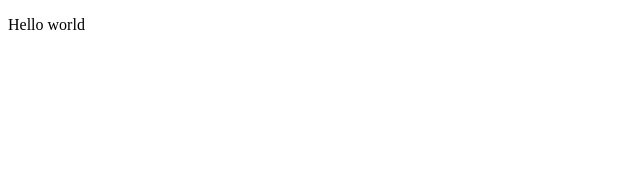
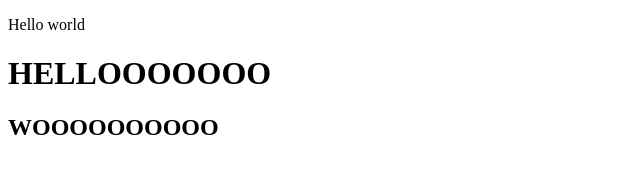
Before and after one commit to tomsshow/LetsGetRolan, a plain HTML site: page index.html in a window 1280 px wide. Shown: the whole page, without its empty margins (0-640 px from the left). Drawn offline with Linux system fonts and the light colour scheme.

Commit message:
update index.html
Added more tagsl to lets get rolan

```diff
--- a/index.html
+++ b/index.html
@@ -1,9 +1,11 @@
 <!DOCTYPE html>
 <html lang="en">
 <head>
-    <title>Document</title>
+    <title>Lets Get Rolan</title>
 </head>
 <body>
     <p> Hello world </p>
+    <h1>HELLOOOOOOO</h1>
+    <h2>WOOOOOOOOOO</h2>
 </body>
 </html>
```
